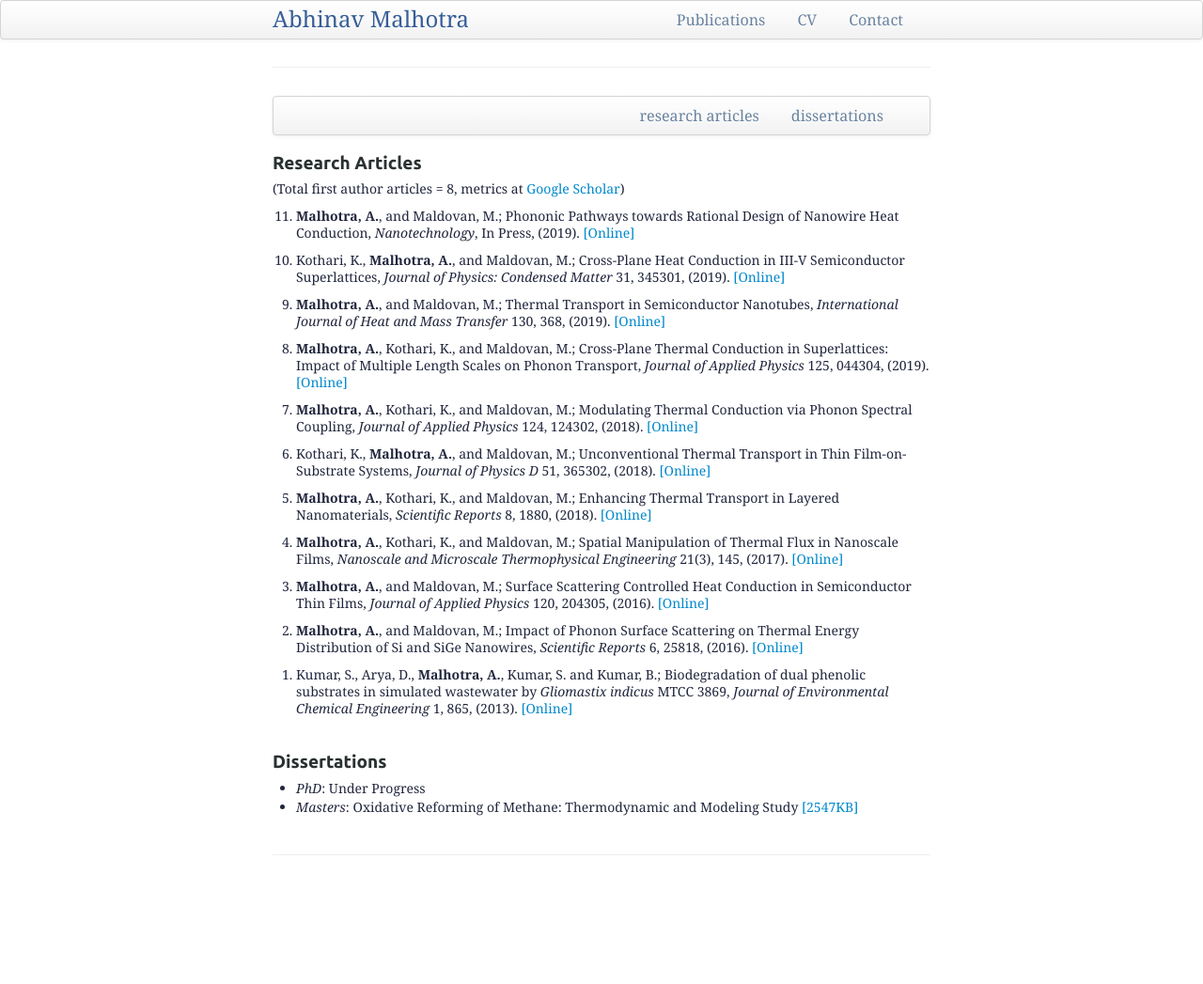
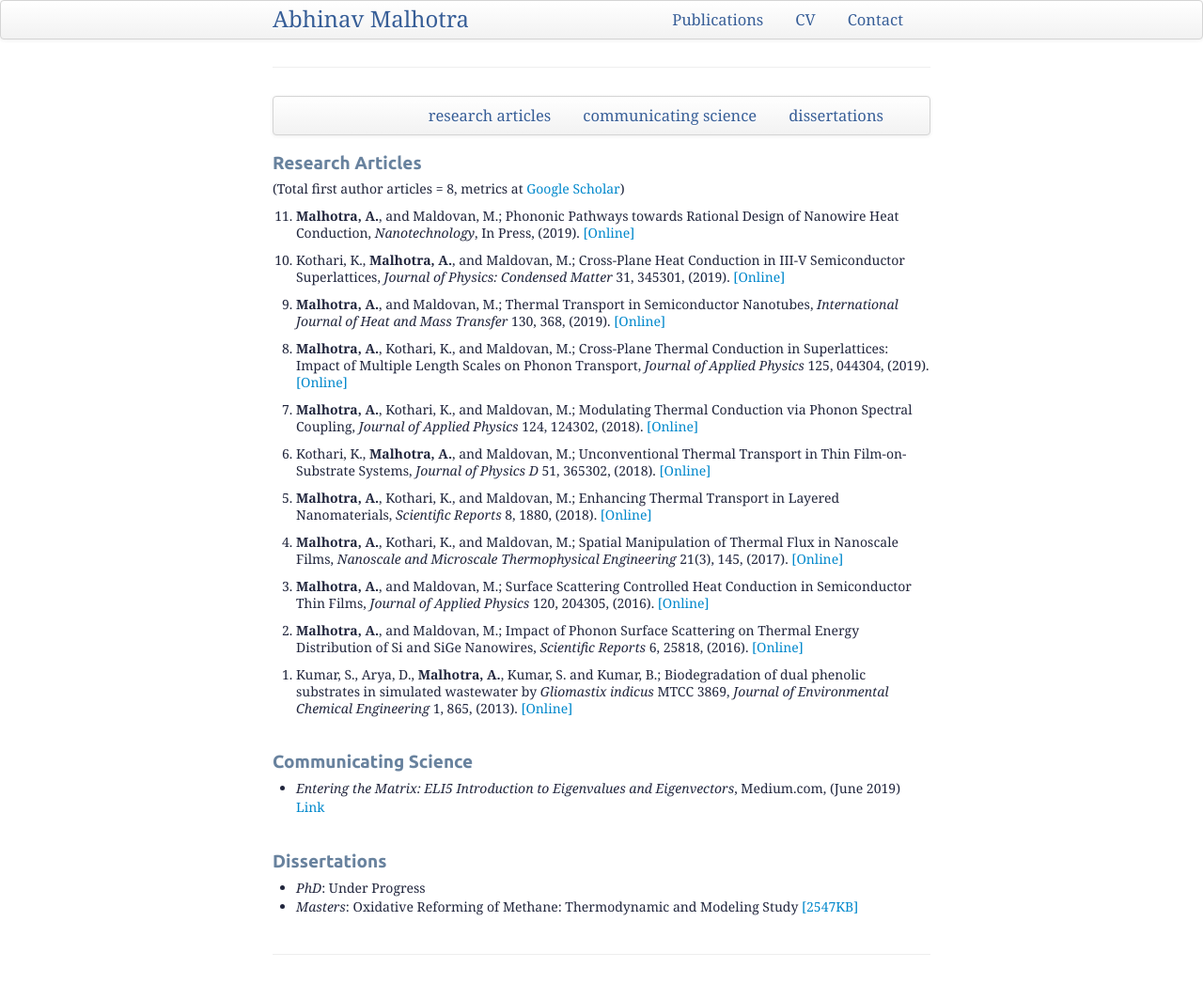
Before and after one commit to ABMalhotra/ABMalhotra.github.io, a Jekyll site: the page built from pages/pubs.md, in a window 1280 px wide. Shown: the whole page at 94% size. Built offline with Jekyll 4.4.1, drawn with Linux system fonts in a browser that asks for light colours; before the commit the page ends 941 px from its top, so only the background shows below that.

Commit message:
medium post 1

```diff
--- a/assets/themes/twitter/css/mystyle.css
+++ b/assets/themes/twitter/css/mystyle.css
@@ -9,12 +9,14 @@ h2{
  font-family: 'Ubuntu', Helvetica, Arial, sans-serif;
  font-size: 19px;
  line-height: 18px;
- color:#2A3132;
+ color:#68829E;
 }
 h3{
  font-family: 'Ubuntu', Helvetica, Arial, sans-serif;
  font-size: 18px;
  line-height: 16px;
+ color:#68829E;
+
 }
 
 @import url(http://fonts.googleapis.com/css?family=Vollkorn);
@@ -48,8 +50,8 @@ body {
 
 /* set navbar link colors, increase size slightly, with slight left shift with padding*/
 .nav a{
-    color: #68829E !important;
-    font-size: 1.15em !important;
+    color: #375E97 !important;
+    font-size: 1.18em !important;
 }
 .nav li{
     padding-right:4px;
--- a/pages/pubs.md
+++ b/pages/pubs.md
@@ -12,7 +12,7 @@ description: Abhinav Malhotra's publications
             <!-- <li><a href="#editorials">editorials</a></li> -->
             <!-- <li><a href="#letters">letters</a></li> -->
             <!-- <li><a href="#chapters">chapters</a></li> -->
-            <!-- <li><a href="#techreports">tech reports</a></li> -->
+            <li><a href="#sciencewriting">communicating science</a></li>
             <li><a href="#thesis">dissertations</a></li>
         </ul>
     </div>
@@ -75,7 +75,11 @@ by *Gliomastix indicus* MTCC 3869, *Journal of Environmental Chemical Engineerin
 
 
 <br/>
+## <a name="sciencewriting"></a>Communicating Science
 
+* *Entering the Matrix: ELI5 Introduction to Eigenvalues and Eigenvectors*, Medium.com, (June 2019) [Link](https://medium.com/@abhinavmalhotra/entering-the-matrix-eli5-introduction-to-eigenvalues-and-eigenvecotrs-376bb6704412){:target="_blank"}
+
+<br/>
 ## <a name="thesis"></a>Dissertations
 
 * _PhD_: Under Progress
```
